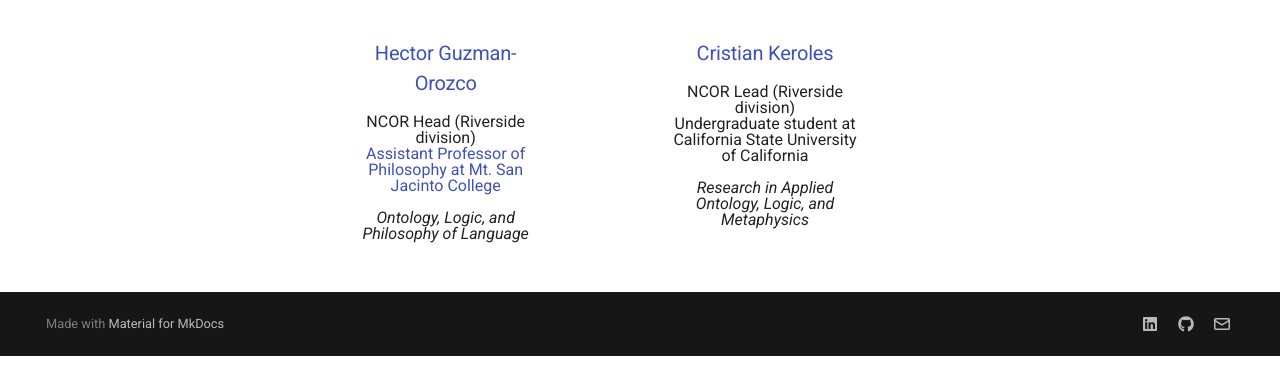
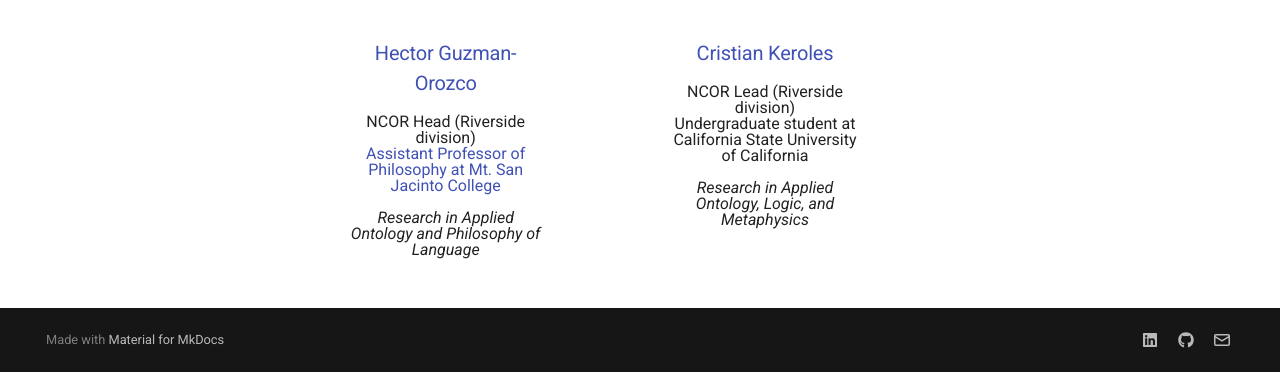
Before and after one commit to NCOR-Organization/NCOR-Test, an MkDocs documentation site: the page built from docs/people.md, in a window 1280 px wide and 900 px high, scrolled down 11304 px, cut to the strip 528-900 px from the top of the window. Built offline with MkDocs 1.6.1 and Material for MkDocs 9.7.7, drawn with Linux system fonts in a browser that asks for light colours; comment, search, counter and statistics services are not loaded.

Commit message:
Update people.md
Changed description for Hector G

```diff
--- a/docs/people.md
+++ b/docs/people.md
@@ -655,7 +655,7 @@
             <h3><a href="https://www.linkedin.com/in/hector-guzman-orozco-b46967110/">Hector Guzman-Orozco</a></h3>
             NCOR Head (Riverside division)<br>
             <a href="https://www.msjc.edu/philosophy/">Assistant Professor of Philosophy at Mt. San Jacinto College</a></p>
-            <p><em>Ontology, Logic, and Philosophy of Language</em></p>
+            <p><em>Research in Applied Ontology and Philosophy of Language</em></p>
         </div>
     </div>
 
```
